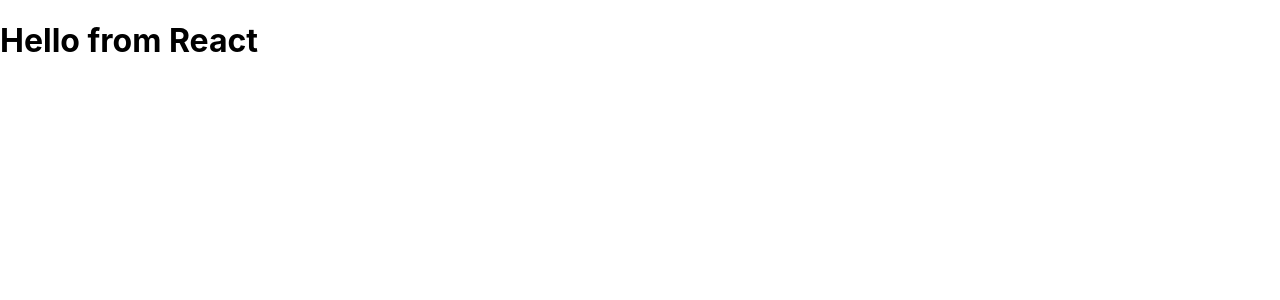
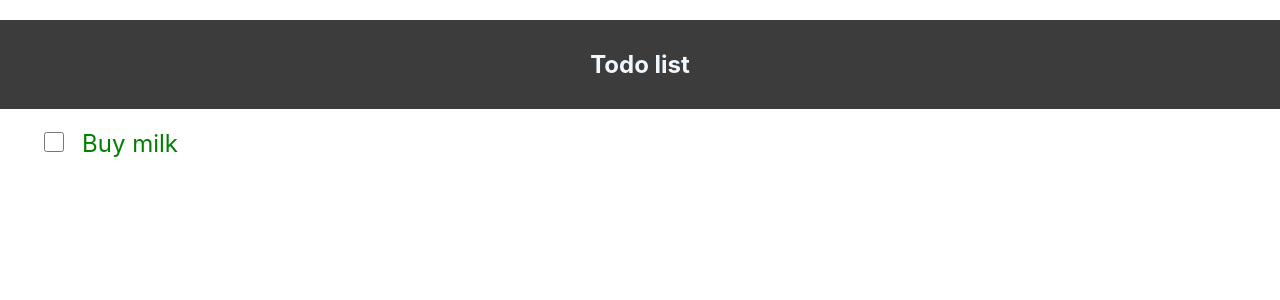
Before and after one commit to norbert-lukaszuk/reactapp, a React (Create React App) app: page / in a window 1280 px wide. Shown: the top 300 px of the page. Built offline with nearby package versions, Linux system fonts and the light colour scheme.

Commit message:
add some iline styling

```diff
--- a/src/App.js
+++ b/src/App.js
@@ -1,9 +1,15 @@
 import React from "react";
-
+import TodoItem from "./components/TodoItem";
+import Header from "./components/Header";
 function App() {
   return (
     <div>
-      <h1>Hello from React</h1>
+      <Header />
+      <ul className="list">
+        <li>
+          <TodoItem />
+        </li>
+      </ul>
     </div>
   );
 }
--- /dev/null
+++ b/src/components/Header.js
@@ -0,0 +1,6 @@
+import React from "react";
+
+function Header() {
+  return <h2 className="header">Todo list</h2>;
+}
+export default Header;
--- /dev/null
+++ b/src/components/TodoItem.js
@@ -0,0 +1,21 @@
+import React from "react";
+
+function TodoItem() {
+  const SpanStyle = {
+    color: "green",
+    fontSize: "1.5rem",
+    paddingLeft: "15px",
+  };
+  const CheckboxStyle = {
+    width: "20px",
+    height: "20px",
+  };
+  return (
+    <div>
+      <input type="checkbox" style={CheckboxStyle} />
+      <span style={SpanStyle}>Buy milk</span>
+    </div>
+  );
+}
+
+export default TodoItem;
--- a/src/index.css
+++ b/src/index.css
@@ -1,13 +1,22 @@
 body {
   margin: 0;
-  font-family: -apple-system, BlinkMacSystemFont, 'Segoe UI', 'Roboto', 'Oxygen',
-    'Ubuntu', 'Cantarell', 'Fira Sans', 'Droid Sans', 'Helvetica Neue',
+  font-family: -apple-system, BlinkMacSystemFont, "Segoe UI", "Roboto", "Oxygen",
+    "Ubuntu", "Cantarell", "Fira Sans", "Droid Sans", "Helvetica Neue",
     sans-serif;
   -webkit-font-smoothing: antialiased;
   -moz-osx-font-smoothing: grayscale;
 }
 
 code {
-  font-family: source-code-pro, Menlo, Monaco, Consolas, 'Courier New',
+  font-family: source-code-pro, Menlo, Monaco, Consolas, "Courier New",
     monospace;
 }
+.header {
+  padding: 30px;
+  background-color: rgb(60, 60, 61);
+  color: aliceblue;
+  text-align: center;
+}
+.list {
+  list-style: none;
+}
```
